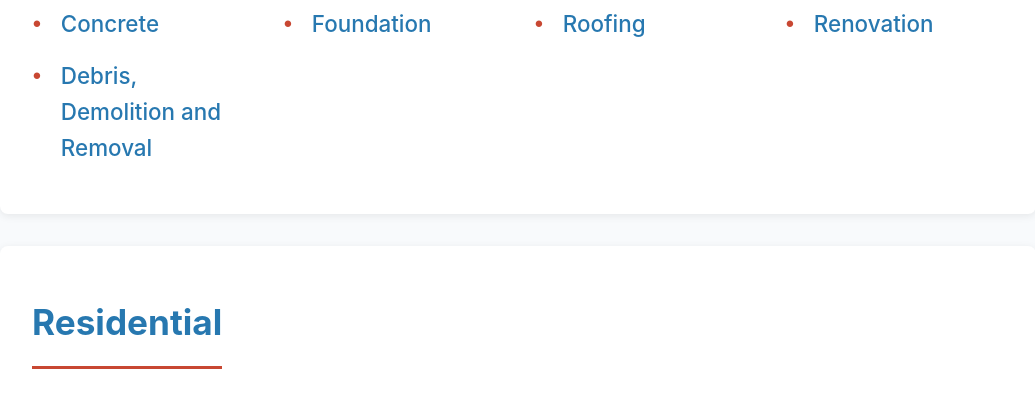
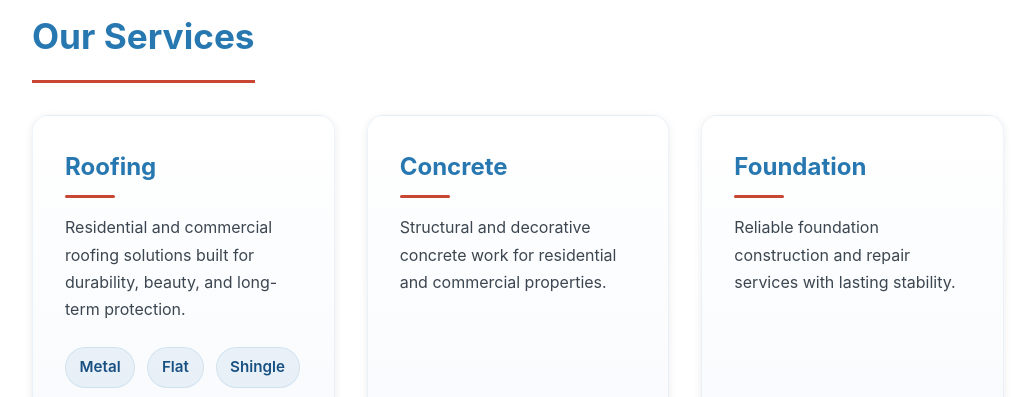
Before and after one commit to KevinInfante/LoboMetal, a website: page index.html in a window 1280 px wide. Shown: the part 1230-1627 px from the top of the page, without its empty margins (122-1157 px from the left). Drawn offline with Linux system fonts and the light colour scheme.

Commit message:
added services section

```diff
--- a/index.html
+++ b/index.html
@@ -24,10 +24,11 @@
                 <img src="images/hamburger-menu.png" alt="Menu">
             </button>
             <div class="nav-links">
+                <a href="#services" class="nav-button">Services</a>
+                <a href="#about" class="nav-button">About</a>
                 <a href="#commercial" class="nav-button">Commercial</a>
                 <a href="#residential" class="nav-button">Residential</a>
                 <a href="#interior" class="nav-button">Interior</a>
-                <a href="#about" class="nav-button">About</a>
                 <a href="#contact" class="nav-button">Contact</a>
             </div>
         </nav>
@@ -65,14 +66,49 @@
                 <h2>About Lobo Metal LLC</h2>
                 <p>We are a trusted family-owned business dedicated to delivering luxury results with lasting quality. Specializing in roofing, interior renovations, window installations, and siding, we bring expert craftsmanship and a personal touch to every project, residential or commercial.</p>
 
-                <h3 class="services-header">Our Services</h3>
-                <ul class="services-list">
-                    <li>Concrete</li>
-                    <li>Foundation</li>
-                    <li>Roofing</li>
-                    <li>Renovation</li>
-                    <li>Debris, Demolition and Removal</li>
-                </ul>
+            </section>
+
+            <!-- Services section -->
+            <section id="services" class="section services-section">
+                <h2>Our Services</h2>
+                <div class="services-grid">
+                    <div class="service-card">
+                        <h3>Roofing</h3>
+                        <p>
+                            Residential and commercial roofing solutions built for
+                            durability, beauty, and long-term protection.
+                        </p>
+                        <ul class="service-tags">
+                            <li>Metal</li>
+                            <li>Flat</li>
+                            <li>Shingle</li>
+                            <li>Brava</li>
+                            <li>Tile</li>
+                            <li>Cedar Shake</li>
+                            <li>Barrel Tile</li>
+                            <li>Slate</li>
+                        </ul>
+                    </div>
+                    <div class="service-card">
+                        <h3>Concrete</h3>
+                        <p>Structural and decorative concrete work for residential and commercial properties.</p>
+                    </div>
+                    <div class="service-card">
+                        <h3>Foundation</h3>
+                        <p>Reliable foundation construction and repair services with lasting stability.</p>
+                    </div>
+
+                    <div class="service-card">
+                        <h3>Renovation</h3>
+                        <p>Luxury interior and exterior renovations tailored to your vision.</p>
+                    </div>
+
+                    <div class="service-card">
+                        <h3>Debris, Demolition & Removal</h3>
+                        <p>Efficient cleanup and demolition services handled safely and professionally.</p>
+                    </div>
+
+                </div>
             </section>
 
             <!-- Residential section -->
--- a/styles.css
+++ b/styles.css
@@ -340,6 +340,115 @@ body {
 }
 
 /* ============================================================================
+   SERVICES SECTION
+   ============================================================================ */
+
+.services-section h2 {
+    margin-bottom: 2rem;
+}
+
+.services-grid {
+    display: grid;
+    grid-template-columns: repeat(auto-fit, minmax(280px, 1fr));
+    gap: 2rem;
+}
+
+.service-card {
+    background: linear-gradient(
+        180deg,
+        var(--white),
+        rgb(245, 248, 252)
+    );
+
+    border: 1px solid rgba(39, 120, 176, 0.08);
+
+    border-radius: 16px;
+
+    padding: 2rem;
+
+    box-shadow: var(--shadow-sm);
+
+    transition:
+        transform 0.25s ease,
+        box-shadow 0.25s ease,
+        border-color 0.25s ease;
+}
+
+.service-card:hover {
+    transform: translateY(-6px);
+
+    box-shadow: var(--shadow-lg);
+
+    border-color: rgba(39, 120, 176, 0.25);
+}
+
+.service-card h3 {
+    font-size: 1.5rem;
+
+    color: var(--primary-blue);
+
+    margin-bottom: 1rem;
+
+    position: relative;
+
+    padding-bottom: 0.75rem;
+}
+
+.service-card h3::after {
+    content: "";
+
+    position: absolute;
+
+    bottom: 0;
+    left: 0;
+
+    width: 50px;
+    height: 3px;
+
+    background-color: var(--accent-red);
+
+    border-radius: 2px;
+}
+
+.service-card p {
+    color: var(--gray-dark);
+
+    line-height: 1.7;
+
+    margin-bottom: 1.5rem;
+}
+
+/* Roofing specialty tags */
+
+.service-tags {
+    display: flex;
+
+    flex-wrap: wrap;
+
+    gap: 0.75rem;
+
+    list-style: none;
+
+    padding: 0;
+}
+
+.service-tags li {
+    background-color: rgba(39, 120, 176, 0.08);
+
+    color: var(--primary-blue-dark);
+
+    padding: 0.45rem 0.85rem;
+
+    border-radius: 999px;
+
+    font-size: 0.95rem;
+
+    font-weight: 600;
+
+    border: 1px solid rgba(39, 120, 176, 0.12);
+}
+
+/* ============================================================================
    GALLERY
    ============================================================================ */
 .gallery-row {
```
